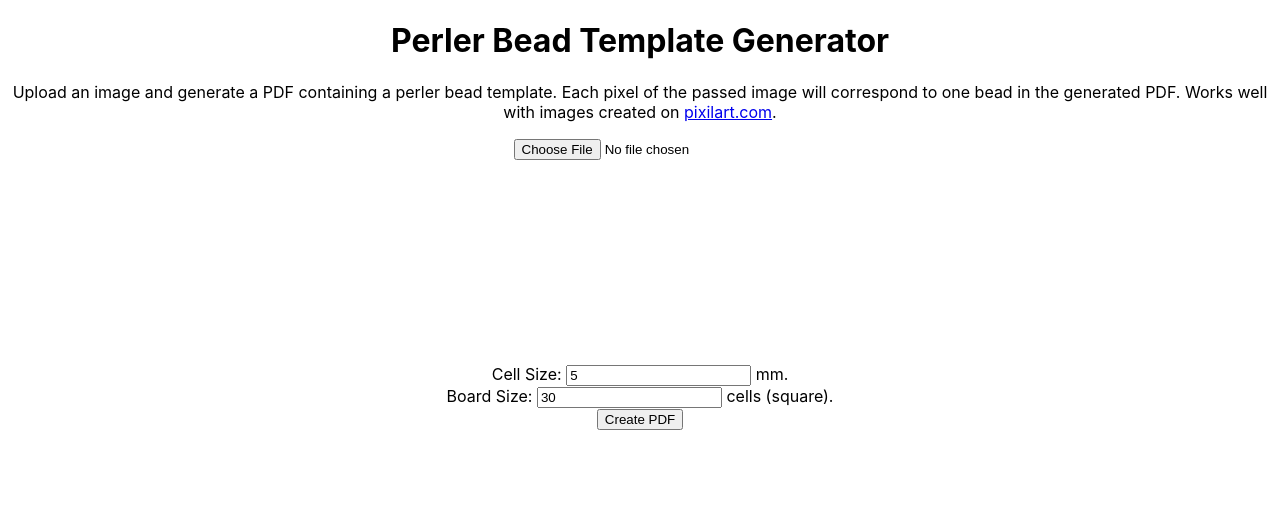
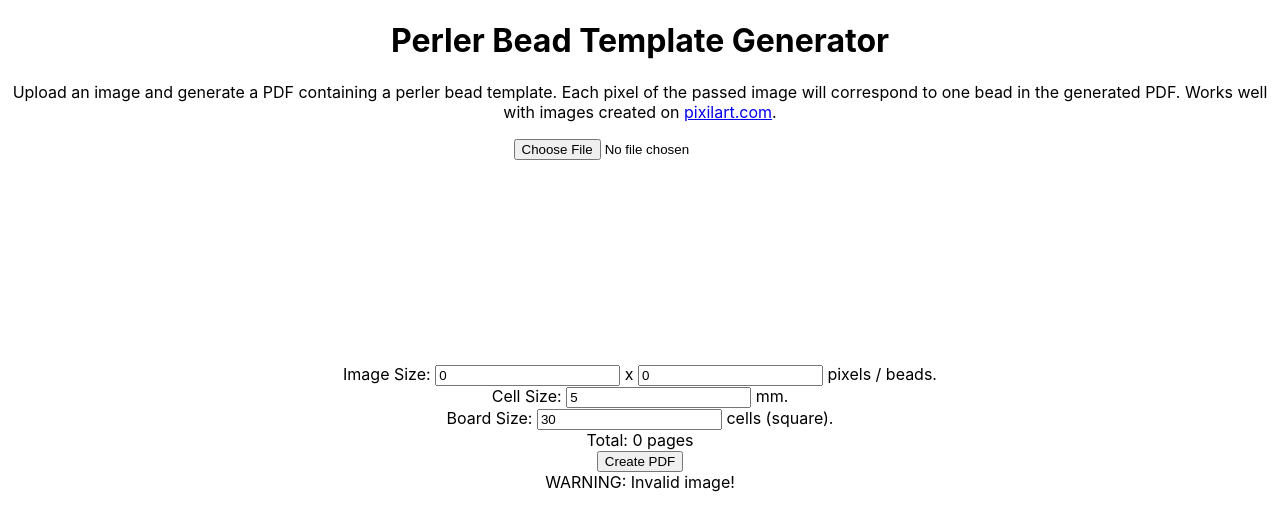
Before and after one commit to chbauman/perler-beads-template, a React (Create React App) app: page / in a window 1280 px wide. Shown: the top 530 px of the page. Built offline with nearby package versions, Linux system fonts and the light colour scheme; what marvinj-ts would draw is missing.

Commit message:
Implemented resampling

```diff
--- a/src/App.tsx
+++ b/src/App.tsx
@@ -1,8 +1,12 @@
+import { useState } from "react";
 import "./App.css";
 import { FileImporter } from "./components/fileReader";
 import { PDFCreator } from "./components/pdfCreator";
 
 function App() {
+  const [imgH, setImgH] = useState(0);
+  const [imgW, setImgW] = useState(0);
+
   return (
     <div className="perler-app">
       <h1>Perler Bead Template Generator</h1>
@@ -12,8 +16,31 @@ function App() {
         generated PDF. Works well with images created on{" "}
         <a href="https://pixilart.com">pixilart.com</a>.
       </p>
-      <FileImporter></FileImporter>
-      <PDFCreator></PDFCreator>
+      <FileImporter setImgH={setImgH} setImgW={setImgW}></FileImporter>
+      <div>
+        <div className="imgSize">
+          {"Image Size: "}
+          <input
+            type="number"
+            min={0}
+            step={1}
+            value={imgH}
+            name="h"
+            onChange={(e) => setImgH(parseInt(e.target.value))}
+          />
+          {" x "}
+          <input
+            type="number"
+            min={0}
+            step={1}
+            value={imgW}
+            name="w"
+            onChange={(e) => setImgW(parseInt(e.target.value))}
+          />
+          {" pixels / beads."}
+        </div>
+      </div>
+      <PDFCreator h={imgH} w={imgW}></PDFCreator>
     </div>
   );
 }
--- a/src/components/fileReader.tsx
+++ b/src/components/fileReader.tsx
@@ -1,4 +1,5 @@
 import { Marvin, MarvinImage } from "marvinj-ts";
+import { useState } from "react";
 
 const canvasId = "canvas-img";
 const canvasH = 200;
@@ -8,7 +9,7 @@ export const mavinImage = new MarvinImage();
 export const getCanvas = () =>
   document.getElementById(canvasId) as HTMLCanvasElement;
 
-export const FileImporter = () => {
+export const FileImporter = (props: { setImgW: any; setImgH: any }) => {
   let fileReader: FileReader | null = null;
 
   const handleRead = (e: any) => {
@@ -20,6 +21,8 @@ export const FileImporter = () => {
     const dataURL = fileReader!.result as string;
 
     const imageLoaded = () => {
+      props.setImgW(mavinImage.width);
+      props.setImgH(mavinImage.height);
       const newWidth = Math.round(
         (mavinImage.width / mavinImage.height) * canvasH
       );
--- a/src/components/pdfCreator.tsx
+++ b/src/components/pdfCreator.tsx
@@ -1,30 +1,65 @@
 import jsPDF from "jspdf";
-import { useRef, useState } from "react";
+import { Marvin, MarvinImage } from "marvinj-ts";
+import { useState } from "react";
 import { mavinImage } from "./fileReader";
 
 const a4SizeMM = [297, 210];
 const [a4H, a4W] = a4SizeMM;
 const topSpaceMM = 20;
 
-/** Generate Pdf from mavinImage. */
-export const generatePdf = (boardSize: number, cellSize: number) => {
-  const w = mavinImage.width;
-  const h = mavinImage.height;
+type OptionalWarning = null | string;
+type ImgSize = { h: number; w: number };
+type ImgInfo = {
+  h: number;
+  w: number;
+  fullSize: number;
+  borderSpace: number;
+  totNPages: number;
+};
+
+const getInfo = (
+  boardSize: number,
+  selectedCellSizeMM: number,
+  imgSize: ImgSize
+) => {
+  const { h, w } = imgSize;
+  const info: ImgInfo = { h, w, fullSize: 0, borderSpace: 0, totNPages: 0 };
+  let warning: OptionalWarning = null;
   if (w === 0 || h === 0) {
-    console.debug("Invalid image!");
-    return;
+    warning = "Invalid image!";
+    return { warning, info };
   }
 
-  // Board size
-  const selectedCellSizeMM = cellSize;
-  const halfCellSize = selectedCellSizeMM / 2;
-  console.log(boardSize);
   console.assert(a4H > 0);
   const fullSize = boardSize * selectedCellSizeMM;
   const borderSpace = (a4W - fullSize) / 2;
   if (borderSpace < 0) {
-    console.debug("Board does not fit on A4 page!");
+    warning = "Board does not fit on A4 page!";
   }
+  const pagesNumberW = Math.ceil(w / boardSize);
+  const pagesNumberH = Math.ceil(h / boardSize);
+  const totNPages = pagesNumberW * pagesNumberH;
+
+  info.fullSize = fullSize;
+  info.borderSpace = borderSpace;
+  info.totNPages = totNPages;
+
+  return { warning, info };
+};
+
+/** Generate Pdf from mavinImage. */
+export const generatePdf = (
+  boardSize: number,
+  selectedCellSizeMM: number,
+  info: ImgInfo,
+  warning: OptionalWarning
+) => {
+  if (warning !== null) {
+    console.log(warning);
+    return;
+  }
+
+  const { w, h, fullSize, borderSpace } = info;
 
   // Create PDF
   const doc = new jsPDF({
@@ -32,14 +67,19 @@ export const generatePdf = (boardSize: number, cellSize: number) => {
     unit: "mm",
     format: a4SizeMM,
   });
+  let rescaledImage: MarvinImage;
+  if (mavinImage.height !== h || mavinImage.width !== w) {
+    rescaledImage = new MarvinImage();
+    Marvin.scale(mavinImage, rescaledImage, w, h);
+  } else {
+    rescaledImage = mavinImage;
+  }
 
   // Compute number of pages
   const pagesNumberW = Math.ceil(w / boardSize);
   const pagesNumberH = Math.ceil(h / boardSize);
-  if (pagesNumberW > 1 || pagesNumberH > 1) {
-    console.log("Not yet implemented", `${pagesNumberH} x ${pagesNumberW}`);
-  }
 
+  const halfCellSize = selectedCellSizeMM / 2;
   for (let pageIdxH = 0; pageIdxH < pagesNumberH; ++pageIdxH) {
     const hIndexOffset = pageIdxH * boardSize;
     const hMax = Math.min(boardSize, h - hIndexOffset);
@@ -60,19 +100,19 @@ export const generatePdf = (boardSize: number, cellSize: number) => {
 
         for (let k = 0; k < wMax; ++k) {
           const offsetw = borderSpace + k * selectedCellSizeMM;
-          const redChan = mavinImage.getIntComponent0(
+          const redChan = rescaledImage.getIntComponent0(
             k + wIndexOffset,
             i + hIndexOffset
           );
-          const greenChan = mavinImage.getIntComponent1(
+          const greenChan = rescaledImage.getIntComponent1(
             k + wIndexOffset,
             i + hIndexOffset
           );
-          const blueChan = mavinImage.getIntComponent2(
+          const blueChan = rescaledImage.getIntComponent2(
             k + wIndexOffset,
             i + hIndexOffset
           );
-          const alpha = mavinImage.getAlphaComponent(
+          const alpha = rescaledImage.getAlphaComponent(
             k + wIndexOffset,
             i + hIndexOffset
           );
@@ -103,9 +143,12 @@ export const generatePdf = (boardSize: number, cellSize: number) => {
 };
 
 /** PDF file creator component. */
-export const PDFCreator = () => {
+export const PDFCreator = (props: ImgSize) => {
   const [boardSize, setBoardSize] = useState(30);
   const [cellSize, setCellSize] = useState(5);
+
+  const { warning, info } = getInfo(boardSize, cellSize, props);
+  const warnComp = warning && <div>WARNING: {warning}</div>;
 
   return (
     <>
@@ -133,9 +176,11 @@ export const PDFCreator = () => {
         />{" "}
         cells (square).
       </div>
-      <button onClick={() => generatePdf(boardSize, cellSize)}>
+      <div>Total: {info.totNPages} pages</div>
+      <button onClick={() => generatePdf(boardSize, cellSize, info, warning)}>
         Create PDF
       </button>
+      {warnComp}
     </>
   );
 };
```
